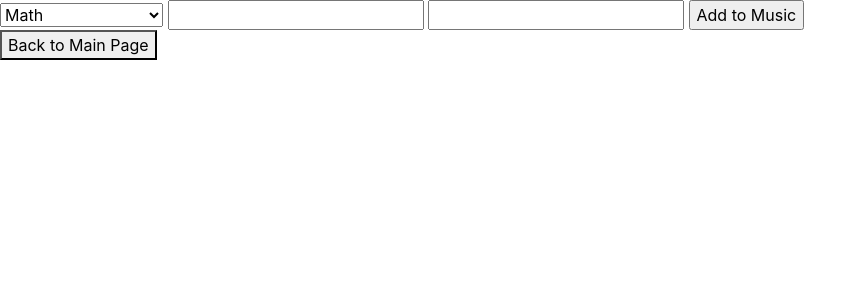
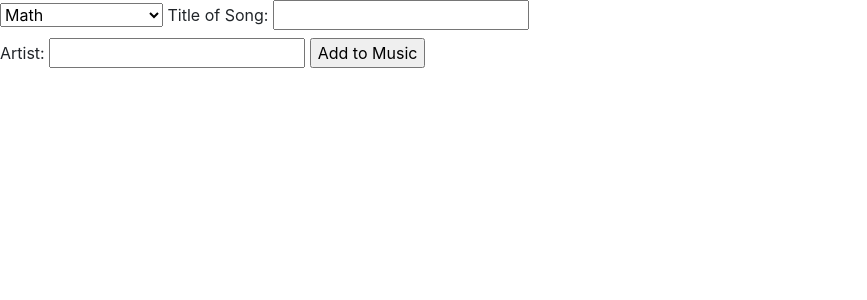
Before and after one commit to fteng1/edusound, a Python web app: template templates/InputMusic.html in a window 1280 px wide. Shown: the part 56-356 px from the top of the page, without its empty margins (0-867 px from the left). Run offline with Jinja, Linux system fonts and the light colour scheme; the template is opened without the code that fills it, so the values that code supplies are empty; some libraries are stand-ins or nearby versions.

Commit message:
input music changes

```diff
--- a/main.py
+++ b/main.py
@@ -35,7 +35,7 @@ class MainPage(webapp2.RequestHandler):
             greeting = '<a href="{}">Sign in</a>'.format(login_url)
         #self.response.write(
          #   '<html><body>{}</body></html>'.format(greeting))
-        main_template = JINJA_ENVIRONMENT.get_template('templates/index.html')
+        main_template = JINJA_ENVIRONMENT.get_template('templates/InputMusic.html')
         self.response.write(main_template.render())
 
 class InputNotesPage(webapp2.RequestHandler):
--- a/templates/InputMusic.html
+++ b/templates/InputMusic.html
@@ -18,16 +18,19 @@
     <div class="create_music_entry">
       <!-- <h2>Input Music</h2> -->
       <form method="post">
-        <select class="input_music" name="subject-type">
+        <select class="input_notes" name="subject-type">
           <option value="math">Math</option>
           <option value="english">English</option>
           <option value="computer-science">Computer Science</option>
         </select>
-        <input class="input_music" type="string" name="title_string">
-        <input class="input_music" type = "string" name="artist_string">
-        <input class="input_music" type="submit" name="action" value="Add to Music">
+        <label>Title of Song:
+          <input class="input_notes" type="string" name="title_string">
+        </label><br>
+        <label>Artist:
+          <input class="input_notes" type = "string" name="artist_string">
+        </label>
+        <input class="input_notes" type="submit" name="action" value="Add to Music">
       </form>
     </div>
   </div>
-  <a href="/"><button class="main" id="backbutton">Back to Main Page</button></a>
 </body>
--- a/templates/InputNotes.html
+++ b/templates/InputNotes.html
@@ -2,7 +2,7 @@
   <html>
     <head>
       <title>Input Notes</title>
-      <link type="text/css" rel="stylesheet" href="/css/InputPage.css">
+      <link type="text/css" rel="stylesheet" href="/css/InputNotes.css">
     </head>
     <body>
       <div id="top"></div>
```
Also changed, not shown: 1 other file.
